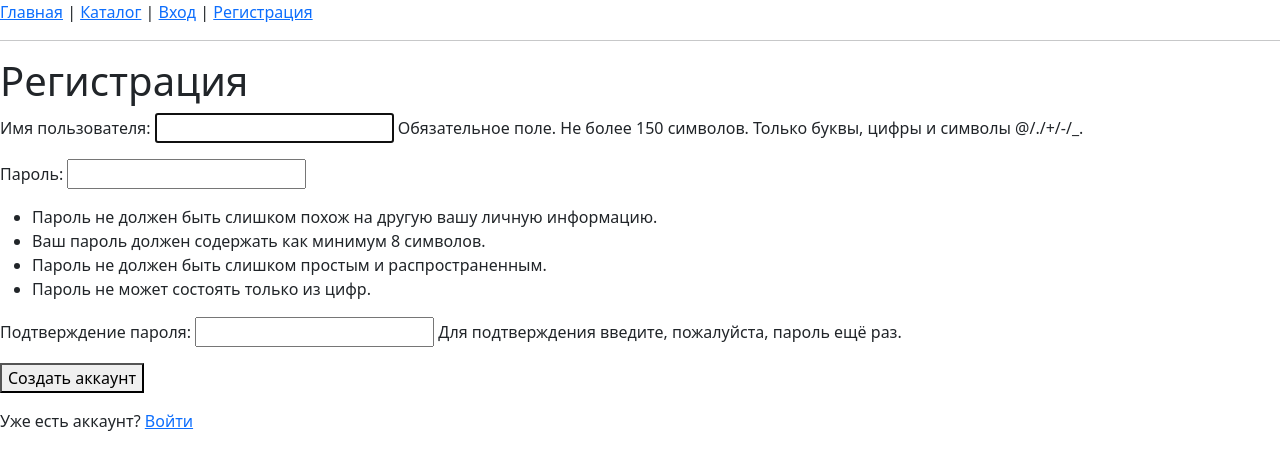
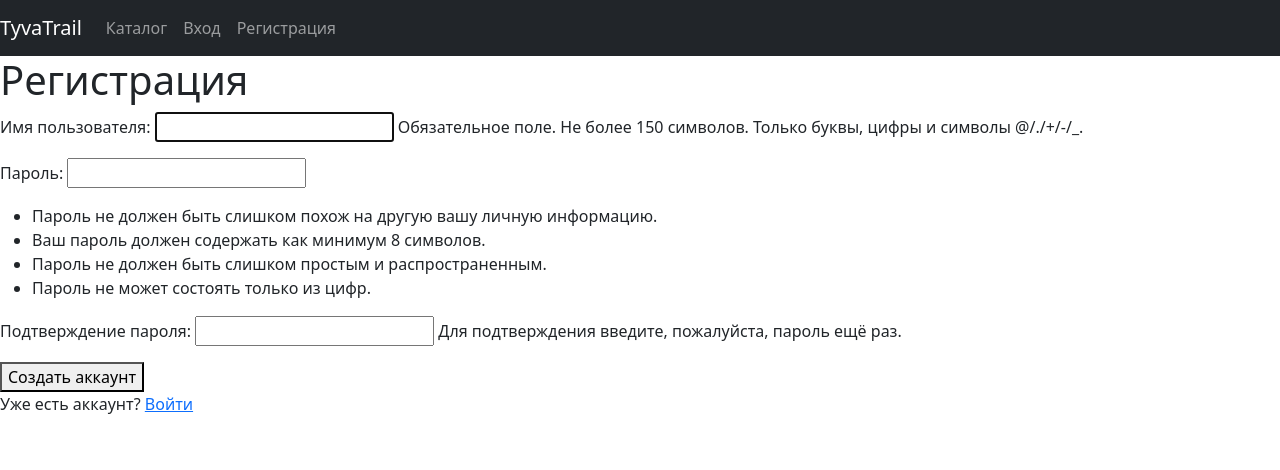
Before and after one commit to UtopiOne/TyvaTrail.Personal, a Django app: page /accounts/signup/ in a window 1280 px wide. Shown: the top 470 px of the page. Run offline with Django 5.2, Linux system fonts and the light colour scheme; some libraries are stand-ins or nearby versions.

Commit message:
styled the base HTML

```diff
--- a/tours/templates/base.html
+++ b/tours/templates/base.html
@@ -1,3 +1,11 @@
+<!DOCTYPE html>
+<html lang="ru">
+
+<head>
+    <meta charset="utf-8">
+
+    <meta name="viewport" content="width=device-width, initial-scale=1">
+
     {% load django_bootstrap5 %}
 
     {% bootstrap_css %}
@@ -5,39 +13,74 @@
 
     {% bootstrap_messages %}
 
-<!DOCTYPE html>
-<html lang="ru">
-<head>
-    <meta charset="utf-8">
     <title>{% block title %}Tyva Trail{% endblock %}</title>
     {% block extra_head %}{% endblock %}
 </head>
+
 <body>
-<nav>
-    <a href="{% url 'home' %}">Главная</a>
-    | <a href="{% url 'poi_list' %}">Каталог</a>
+
+    <header>
+        <nav class="navbar sticky-top navbar-expand-sm navbar-dark bg-dark">
+            <a class="navbar-brand" href="{% url 'home' %}">TyvaTrail</a>
+
+            <button class="navbar-toggler" type="button" data-bs-toggle="collapse"
+                data-bs-target="#navbarSupportedContent" aria-controls="navbarSupportedContent" aria-expanded="false"
+                aria-label="Toggle navigation">
+                <span class="navbar-toggler-icon"></span>
+            </button>
+
+            <div class="collapse navbar-collapse" id="navbarSupportedContent">
+                <ul class="navbar-nav mr-auto">
+                    <li class="nav-item">
+                        <a class="nav-link" href="{% url 'poi_list' %}">Каталог</a>
+                    </li>
+
                     {% if user.is_authenticated %}
-        | <a href="{% url 'profile' %}">Профиль</a>
-        | <a href="{% url 'my_routes' %}">Мои маршруты</a>
+
                     {% if user.is_staff %}
-            | <a href="{% url 'admin_stats' %}">Админ-статистика</a>
+                    <li class="nav-item">
+                        <a class="nav-link" href="{% url 'admin_stats' %}">Админ-статистика</a>
+                    </li>
                     {% endif %}
-        | <form action="{% url 'logout' %}" method="post" style="display:inline;">
+
+                    <li class="nav-item dropdown">
+                        <a class="nav-link dropdown-toggle" href="#" id="profile-dropdown" role="button"
+                            data-bs-toggle="dropdown" aria-expanded="false">
+                            Профиль
+                        </a>
+                        <ul class="dropdown-menu" aria-labelledby="profile-dropdown">
+                            <li><a class="dropdown-item" href="{% url 'profile' %}">Мой профиль</a></li>
+                            <li><a class="dropdown-item" href="{% url 'my_routes' %}">Мои маршруты</a></li>
+
+                            <div class="dropdown-divider"></div>
+
+                            <li>
+                                <form class="form-inline my-2 my-lg-0" action="{% url 'logout' %}" method="post"
+                                    style="display:inline;">
                                     {% csrf_token %}
-            <button type="submit"
-                    style="background:none;border:none;padding:0;margin:0;
-                           color:blue;text-decoration:underline;cursor:pointer;">
-                Выход
-            </button>
+                                    <button class="dropdown-item" type="submit">Выход</button>
                                 </form>
+                            </li>
+                        </ul>
+                    </li>
+
                     {% else %}
-        | <a href="{% url 'login' %}">Вход</a>
-        | <a href="{% url 'signup' %}">Регистрация</a>
+                    <li class="nav-item">
+                        <a class="nav-link" href="{% url 'login' %}">Вход</a>
+                    </li>
+                    <li class="nav-item">
+                        <a class="nav-link" href="{% url 'signup' %}">Регистрация</a>
+                    </li>
                     {% endif %}
+                </ul>
+            </div>
         </nav>
-<hr>
+    </header>
 
+    <main>
         {% block content %}{% endblock %}
+    </main>
 
 </body>
+
 </html>
```
Lines whose indentation alone changed are shown as unchanged.
